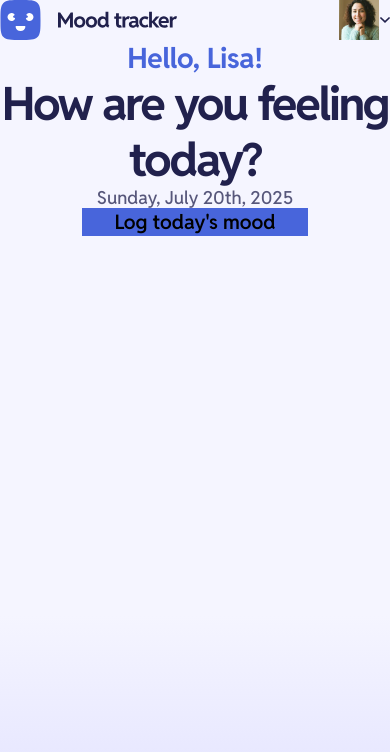
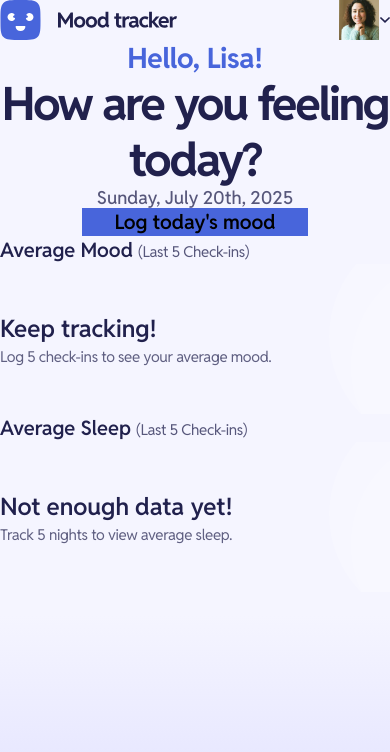
Before and after one commit to webdevunoz/mood-tracking-app, a React (Vite) app: page /home in a window 390 px wide. Shown: the top 752 px of the page. Built offline with nearby package versions, Linux system fonts and the light colour scheme.

Commit message:
feat: add to the averages section with a component for HomeCard and AverageContent with styles for mood and sleep content, and allow for responsiveness up to tablet

```diff
--- a/src/App.css
+++ b/src/App.css
@@ -14,3 +14,9 @@
   box-sizing: content-box;
   padding-bottom: var(--spacing-1000);
 }
+
+@media (min-width: 768px) {
+  #page-wrapper {
+    padding-inline: var(--spacing-400);
+  }
+}
--- /dev/null
+++ b/src/components/Home/AverageContent/AverageContent.css
@@ -0,0 +1,30 @@
+.average-content {
+  display: flex;
+  flex-direction: column;
+  gap: var(--spacing-150);
+  overflow: hidden;
+}
+
+.average-details {
+  background-color: var(--color-blue-100);
+  border-radius: var(--radius-16);
+  display: flex;
+  flex-direction: column;
+  gap: var(--spacing-150);
+  padding: var(--spacing-250) var(--spacing-200);
+  overflow: hidden;
+  position: relative;
+  height: 150px;
+  justify-content: center;
+}
+
+.average-comparison-text {
+  opacity: 0.7;
+}
+
+.average-pattern-img {
+  position: absolute;
+  top: -38px;
+  left: calc(100% - 61px);
+  overflow: hidden;
+}
--- /dev/null
+++ b/src/components/Home/AverageContent/AverageContent.tsx
@@ -0,0 +1,50 @@
+import "./AverageContent.css";
+
+interface AverageContentProps {
+  variant: "mood" | "sleep";
+}
+
+const AverageContent = ({ variant }: AverageContentProps) => {
+  const heading = {
+    mood: "Mood",
+    sleep: "Sleep",
+  }[variant];
+
+  const status = {
+    mood: "Keep tracking!",
+    sleep: "Not enough data yet!",
+  }[variant];
+
+  const comparisonText = {
+    mood: "Log 5 check-ins to see your average mood.",
+    sleep: "Track 5 nights to view average sleep.",
+  }[variant];
+
+  return (
+    <div className="average-content">
+      <div className="inline-flex items-baseline">
+        <h5 className="text-preset-5 text-neutral-900">
+          Average {heading}&nbsp;
+        </h5>
+        <span className="text-preset-7 text-neutral-600">
+          (Last 5 Check-ins)
+        </span>
+      </div>
+      <div className="average-details">
+        <div>
+          <img className="avgerage-icon" />
+          <h4 className="text-preset-4 text-neutral-900">{status}</h4>
+        </div>
+        <p className="average-comparison-text text-preset-7 text-neutral-900">
+          {comparisonText}
+        </p>
+        <img
+          className="average-pattern-img"
+          src="/src/assets/images/bg-pattern-averages.svg"
+        />
+      </div>
+    </div>
+  );
+};
+
+export default AverageContent;
--- /dev/null
+++ b/src/components/Home/HomeCard/HomeCard.css
@@ -0,0 +1,39 @@
+.home-card {
+  display: flex;
+  flex-direction: column;
+  background-color: var(--color-neutral-0);
+  border-radius: var(--radius-16);
+  box-shadow: inset 0 0 0 1px var(--color-blue-100);
+}
+
+.card--averages {
+  padding: var(--spacing-250) var(--spacing-200);
+  gap: var(--spacing-300);
+}
+
+.card--trends {
+  padding: var(--spacing-250) var(--spacing-200);
+  gap: var(--spacing-250);
+}
+
+/* Tablet */
+@media (min-width: 768px) {
+  .card--averages {
+    padding: var(--spacing-300) var(--spacing-250);
+  }
+
+  .card--trends {
+    padding: var(--spacing-400) var(--spacing-250);
+  }
+}
+
+/* Desktop */
+@media (min-width: 1024px) {
+  .card--averages {
+    padding-inline: var(--spacing-300);
+  }
+
+  .card--trends {
+    padding: var(--spacing-400) var(--spacing-400);
+  }
+}
--- /dev/null
+++ b/src/components/Home/HomeCard/HomeCard.tsx
@@ -0,0 +1,19 @@
+import "./HomeCard.css";
+
+interface HomeCardProps {
+  variant: string;
+  children: React.ReactNode;
+}
+
+const HomeCard = ({ variant, children }: HomeCardProps) => {
+  const paddingAndGap = {
+    averages: "card--averages",
+    trends: "card--trends",
+    feeling: "card--feeling",
+    sleep: "card--sleep",
+    reflection: "card--reflection",
+  }[variant];
+  return <div className={`home-card ${paddingAndGap}`}>{children}</div>;
+};
+
+export default HomeCard;
--- a/src/pages/HomePage/HomePage.css
+++ b/src/pages/HomePage/HomePage.css
@@ -21,6 +21,11 @@
   text-align: center;
 }
 
+#avg-mood-section {
+  padding: var(--spacing-250) var(--spacing-200);
+  gap: var(--spacing-300);
+}
+
 @media (min-width: 768px) {
   #home-header {
     padding-top: var(--spacing-500);
--- a/src/pages/HomePage/HomePage.tsx
+++ b/src/pages/HomePage/HomePage.tsx
@@ -2,13 +2,15 @@ import "./HomePage.css";
 import NavbarComponent from "../../components/Navbar/Navbar";
 import TodaysDate from "../../components/Home/TodaysDate";
 import PrimaryButton from "../../components/PrimaryButton/PrimaryButton";
+import HomeCard from "../../components/Home/HomeCard/HomeCard";
+import AverageContent from "../../components/Home/AverageContent/AverageContent";
 
 const HomePage = () => {
   return (
     <div id="home-wrapper">
       <header id="home-header">
         <NavbarComponent />
-        <div id="home-heading">
+        <section id="home-heading">
           <h3
             id="heading-greet"
             className="text-preset-3-mobile md:text-preset-3 text-blue-600"
@@ -19,11 +21,19 @@ const HomePage = () => {
             How are you feeling today?
           </h1>
           <TodaysDate />
-        </div>
+        </section>
         <PrimaryButton homeButton={true} onClick={() => null}>
           Log today's mood
         </PrimaryButton>
       </header>
+      <main>
+        <section>
+          <HomeCard variant="averages">
+            <AverageContent variant="mood" />
+            <AverageContent variant="sleep" />
+          </HomeCard>
+        </section>
+      </main>
     </div>
   );
 };
```
